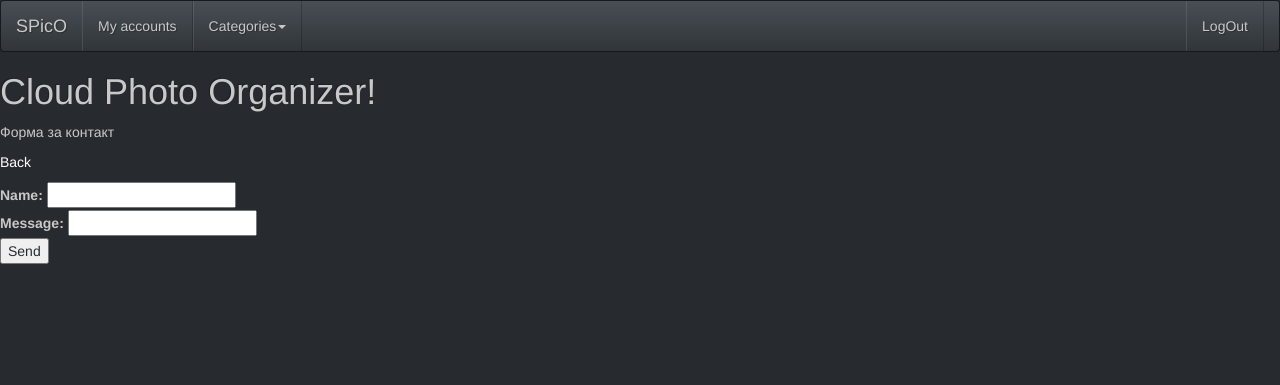
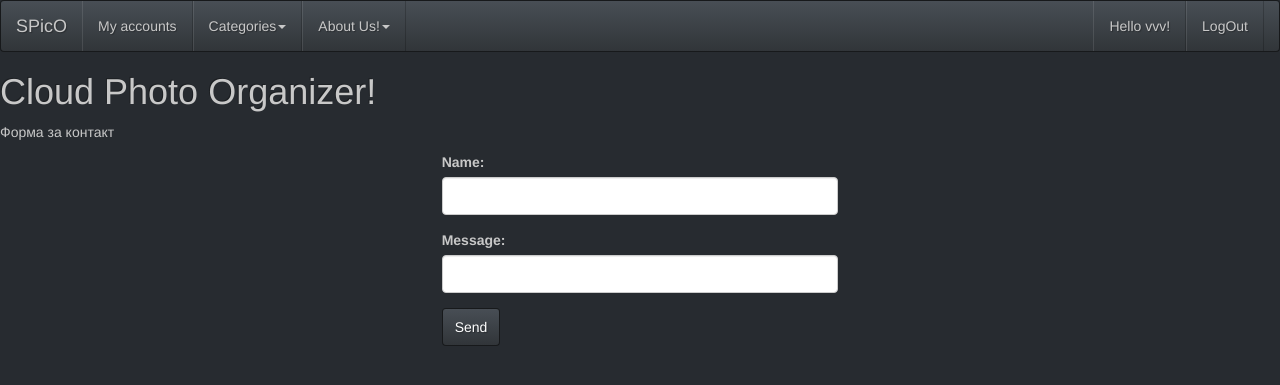
Before and after one commit to Vencislav-Dzhukelov/Cloud-Photos-Organizer, a Django app: page /contact/ in a window 1280 px wide. Shown: the top 385 px of the page. Run offline with Django 3.2, Linux system fonts and the light colour scheme; a user stored in the database is signed in; some libraries are stand-ins or nearby versions.

Commit message:
Contact form are styled now

```diff
--- a/organizer/website/templates/contact.html
+++ b/organizer/website/templates/contact.html
@@ -1,22 +1,24 @@
 {% extends "layout.html" %}
 
 {% block main %}
-    <p>Форма за контакт</p>
+<p>Форма за контакт</p>
+<div class="col-md-4 col-md-offset-4">
+    <form method="POST" action="{% url 'contact' %}" role="form">
 
-    <p><a href="{% url 'organizer' %}">Back</a></p>
+        {% csrf_token %}
 
-    <form method="POST" action="{% url 'contact' %}">
-        {% csrf_token %}
-        <div>
+        <div class="form-group">
           <label>Name:</label>
-          <input type="text" name="sender_name" />
+          <input type="text" name="sender_name" class="form-control"/>
         </div>
 
-        <div>
+        <div class="form-group">
           <label>Message:</label>
-          <input type="text" name="message" />
+          <input type="text" name="message" class="form-control"/>
         </div>
 
-        <input type="submit" value="Send" />
+        <input type="submit" value="Send" class="btn btn-default"/>
+
     </form>
+</div>
 {% endblock main %}
--- a/organizer/website/templates/layout.html
+++ b/organizer/website/templates/layout.html
@@ -39,15 +39,18 @@
 			            <li><a href="#">Cat1</a></li>
 		            </ul>
 		        </li>
+		        <li class="dropdown">
+		          	<a href="#" class="dropdown-toggle" data-toggle="dropdown" role="button" aria-expanded="false">
+		          		About Us!<span class="caret"></span>
+		          	</a>
+		            <ul class="dropdown-menu" role="menu">
+			            <li><a href="#"><a href="{% url 'contact' %}">Contacts</a></li>
+		            </ul>
+		        </li>
 	      	</ul>
-<!-- 	      	<form class="navbar-form navbar-left" role="search">
-		        <div class="form-group">
-		          	<input type="text" class="form-control" placeholder="Search">
-		        </div>
-		        <button type="submit" class="btn btn-default">Submit</button>
-	      	</form> -->
 	      	<ul class="nav navbar-nav navbar-right">
 		      	{% if user.is_authenticated %}
+		      		<li><a href="">Hello {{user.username}}!</a></li>
 	      			<li><a href="{% url 'logout' %}">LogOut</a></li>
 	      		{% else %}
 		        	<li><a href="{% url 'login' %}">LogIn</a></li>
--- a/organizer/website/views.py
+++ b/organizer/website/views.py
@@ -26,7 +26,7 @@ def register(request):
             return redirect("register")
 
         user = User.objects.create_user(username, email, password)
-        return redirect("index")
+        return redirect("login")
 
     else:
         return render(request, "register.html", locals())
```
Also changed, not shown: organizer/db.sqlite3.
